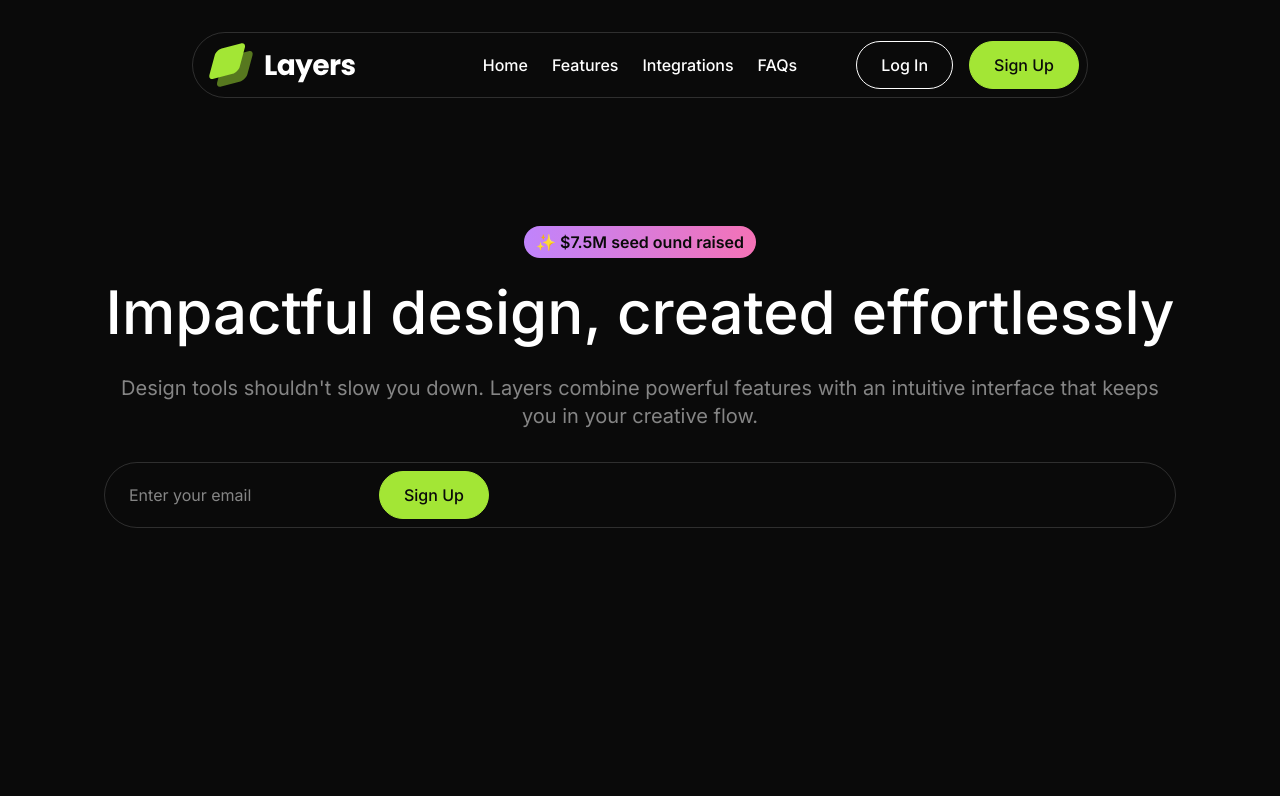
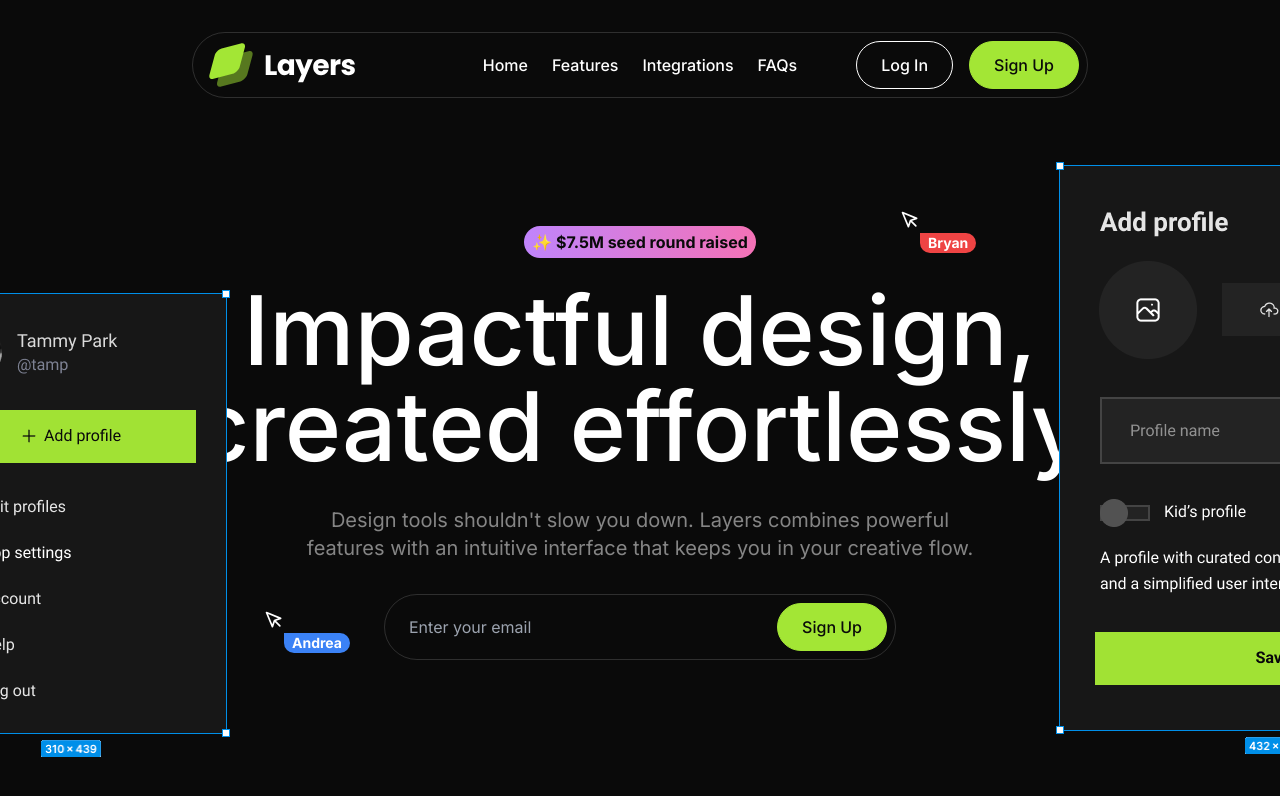
Before and after one commit to tuedolm/design-saas-landingpage, a Next.js app in the folder code/: page / in a window 1280 px wide. Shown: the top 796 px of the page. Built offline with nearby package versions, Linux system fonts and the light colour scheme.

Commit message:
add Pointer.tsx and finish Hero Section ( need review on mobile size )

```diff
--- /dev/null
+++ b/code/src/components/Pointer.tsx
@@ -0,0 +1,29 @@
+import { twMerge } from "tailwind-merge";
+export default function Pointer(props: {
+    name: string;
+    color?: "red" | "blue";
+}) {
+    const { name, color } = props;
+    return (
+        <div className="relative">
+            <svg
+                xmlns="http://www.w3.org/2000/svg"
+                width="24"
+                height="24"
+                viewBox="0 0 24 24"
+                fill="none"
+                stroke="currentColor"
+                strokeWidth="2"
+                strokeLinecap="round"
+                strokeLinejoin="round"
+                className="feather feather-mouse-pointer text-white size-5"
+            >
+                <path d="M3 3l7.07 16.97 2.51-7.39 7.39-2.51L3 3z"></path>
+                <path d="M13 13l6 6"></path>
+            </svg>
+            <div className="absolute top-full left-full">
+                <div className={twMerge("inline-flex rounded-full font-bold text-sm bg-blue-500 px-2 rounded-tl-none", color === 'red'&& 'bg-red-500')}>{name}</div>
+            </div>
+        </div>
+    );
+}
--- a/code/src/sections/Hero.tsx
+++ b/code/src/sections/Hero.tsx
@@ -1,27 +1,51 @@
+import Image from "next/image";
 import Button from "@/components/Button";
+import Pointer from "@/components/Pointer";
+import designExample1Image from "@/assets/images/design-example-1.png";
+import designExample2Image from "@/assets/images/design-example-2.png";
 
 export default function Hero() {
     return (
-        <section className="py-24">
-            <div className="container">
+        <section className="py-24 overflow-x-clip">
+            <div className="container relative">
+                <div>
+                    <Image
+                        src={designExample1Image}
+                        alt="Design Example 1"
+                        className="absolute -left-32 top-16 hidden lg:block"
+                    />
+                </div>
+                <div>
+                    <Image
+                        src={designExample2Image}
+                        alt="Design Example 1"
+                        className="absolute -right-64 -top-16 hidden lg:block"
+                    />
+                </div>
+                <div className="absolute left-56 top-96 hidden lg:block">
+                    <Pointer name="Andrea" />
+                </div>
+                <div className="absolute right-80 -top-4 hidden lg:block">
+                    <Pointer name="Bryan" color="red" />
+                </div>
                 <div className="flex justify-center">
-                    <div className="inline-flex py-1 px-3 bg-gradient-to-r from-purple-400 to-pink-400 rounded-full text-neutral-950 font-semibold">
-                        ✨ $7.5M seed ound raised
+                    <div className="inline-flex py-1 px-2 bg-gradient-to-r from-purple-400 to-pink-400 rounded-full text-neutral-950 font-bold">
+                        ✨ $7.5M seed round raised
                     </div>
                 </div>
-                <h1 className="text-6xl font-medium text-center mt-6">
+                <h1 className="text-6xl md:text-7xl lg:text-8xl font-medium text-center mt-6">
                     Impactful design, created effortlessly
                 </h1>
-                <p className="text-center text-xl text-white/50 mt-8">
-                    Design tools shouldn&apos;t slow you down. Layers combine
+                <p className="text-center text-xl text-white/50 mt-8 max-w-2xl mx-auto">
+                    Design tools shouldn&apos;t slow you down. Layers combines
                     powerful features with an intuitive interface that keeps you
                     in your creative flow.
                 </p>
-                <form className="flex border border-white/15 rounded-full p-2 mt-8">
+                <form className="flex border border-white/15 rounded-full p-2 mt-8 max-w-lg mx-auto">
                     <input
                         type="email"
                         placeholder="Enter your email"
-                        className="bg-transparent px-4 placeholder:text-white/50"
+                        className="bg-transparent px-4 md:flex-1"
                     />
                     <Button
                         type="submit"
```
